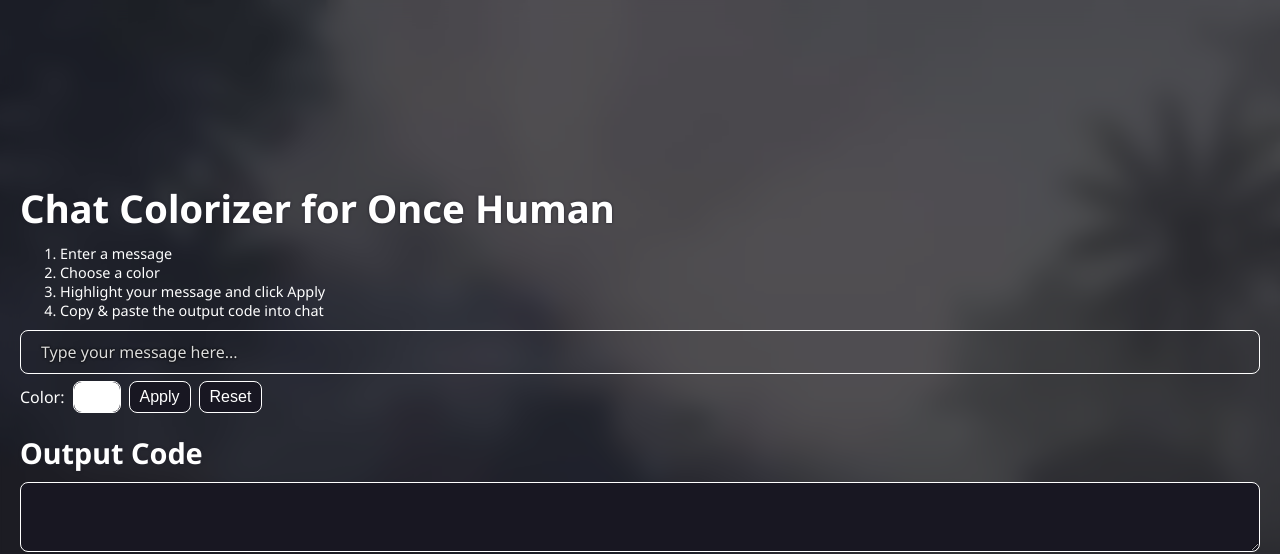
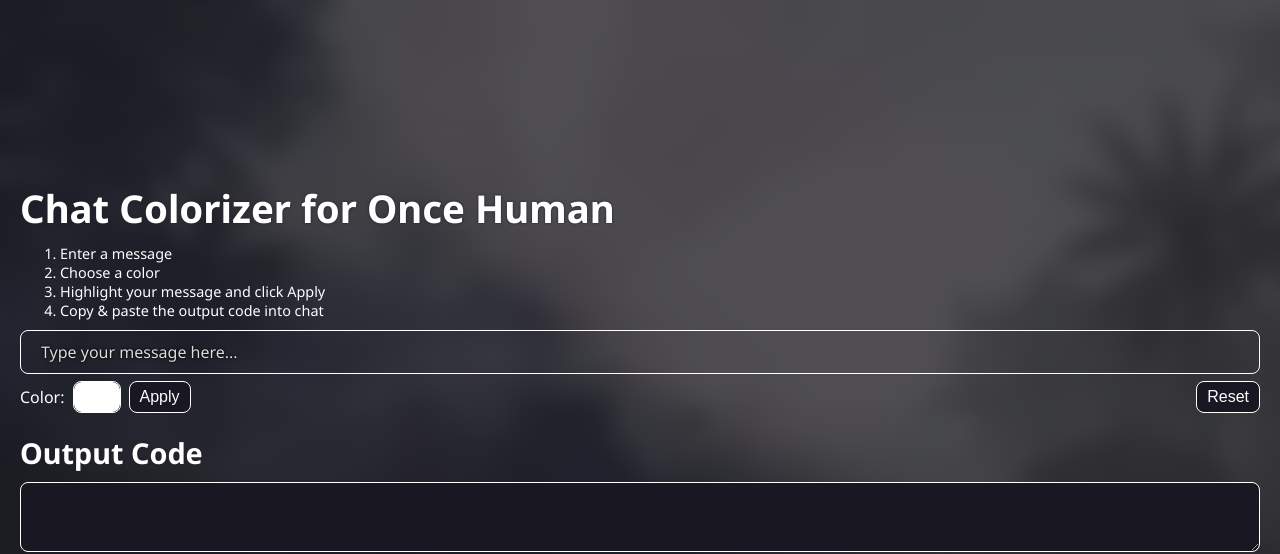
Before and after one commit to jann3/chat-colorizer-once-human, a plain HTML site: page index.html in a window 1280 px wide. Shown: the top 554 px of the page. Drawn offline with Linux system fonts and the light colour scheme; files whose address does not match are found by name.

Commit message:
Styling to move last button to the right

```diff
--- a/css/core.css
+++ b/css/core.css
@@ -91,6 +91,10 @@ input[type="text"] {
     gap: 8px;
 }
 
+.color-picker-container button:last-child {
+    margin-left: auto;
+}
+
 .output-footer {
     display: flex;
     flex-direction: row;
```
